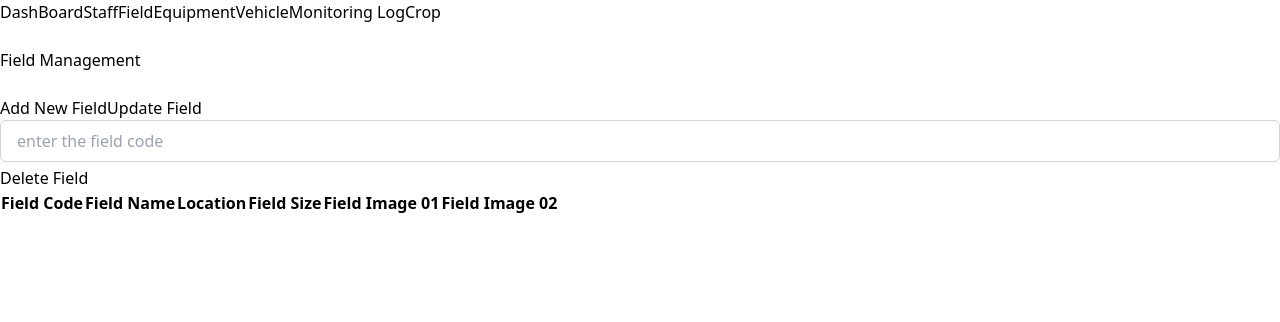
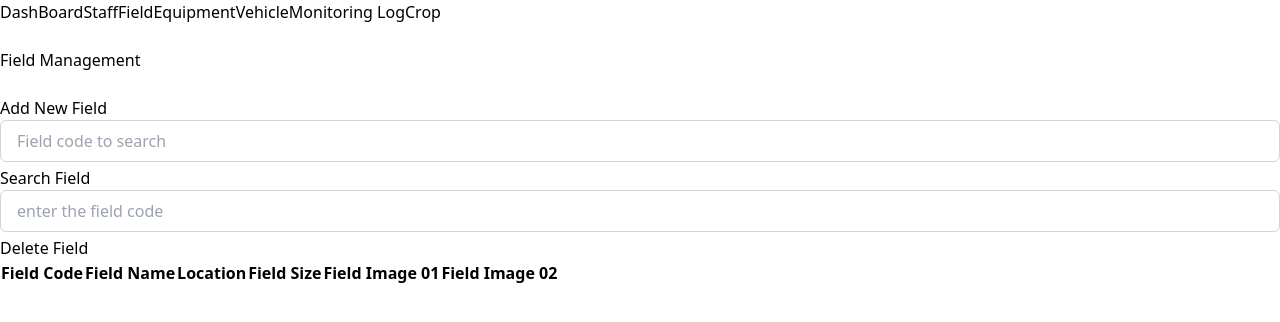
Before and after one commit to chulakasam/crop-management-frontEnd-React, a React (Vite) app: page /field in a window 1280 px wide. Shown: the top 322 px of the page. Built offline with nearby package versions, Linux system fonts and the light colour scheme.

Commit message:
field search and update done

```diff
--- a/src/pages/field.tsx
+++ b/src/pages/field.tsx
@@ -2,7 +2,7 @@ import {Link} from "react-router";
 import {useState} from "react";
 import {useDispatch, useSelector} from "react-redux";
 import * as React from "react";
-import {deleteField} from "../slice/FieldSlice.ts";
+import {deleteField, updateField} from "../slice/FieldSlice.ts";
 
 
 export function Field(){
@@ -10,6 +10,57 @@ export function Field(){
     const dispatch = useDispatch();
 
     const [deleteFieldCode, setDeleteFieldCode] = useState('');
+
+    const [searchFieldCode, setSearchFieldCode] = useState('');
+    const [foundField, setFoundField] = useState<any | null>(null);
+
+    const [newFieldName, setNewFieldName] = useState('');
+    const [newFieldLocation, setNewFieldLocation] = useState('');
+    const [newFieldSize, setNewFieldSize] = useState('');
+    const [newFieldImage_1, setNewFieldImage_1] = useState('');
+    const [newFieldImage_2, setNewFieldImage_2] = useState('');
+
+    function handleSearchField(event:React.FormEvent){
+        event.preventDefault();
+        const found = field.find((f: any) => f.fieldCode === searchFieldCode);
+        if (found) {
+            setFoundField(found);
+            setNewFieldName(found.fieldName);
+            setNewFieldLocation(found.location);
+            setNewFieldSize(found.fieldSize);
+            setNewFieldImage_1(found.fieldImg_01);
+            setNewFieldImage_2(found.fieldImg_02);
+
+
+        } else {
+            alert('field not found.');
+            setFoundField(null);
+        }
+    }
+
+
+    function handleUpdateField(event:React.FormEvent){
+        event.preventDefault();
+        if(foundField){
+            dispatch(updateField({fieldCode:foundField.fieldCode,newFieldName,newFieldLocation,newFieldSize,newFieldImage_1,newFieldImage_2}));
+            alert("field updated successfully.");
+            setNewFieldName('');
+            setNewFieldLocation('');
+            setNewFieldSize('');
+            setNewFieldImage_1('');
+            setNewFieldImage_2('');
+
+
+        }else{
+            alert("field not found.");
+            setFoundField(null);
+        }
+
+    }
+
+
+
+
 
     function handleDeleteField(event:React.FormEvent){
         event.preventDefault();
@@ -31,7 +82,42 @@ export function Field(){
                 </button>
             </Link>
             {/*TODO ----------------function update*/}
-            <button>Update Field</button>
+            <input type="text" placeholder="Field code to search" value={searchFieldCode}
+                   onChange={(e) => setSearchFieldCode(e.target.value)}
+                   className="w-60 h-10 px-4 py-2 border border-gray-300 rounded-lg shadow-sm focus:outline-none focus:ring-2 focus:ring-blue-500 focus:border-blue-500"/>
+
+            <button onClick={handleSearchField} className="bg-gray-200 text-gray-800 font-medium py-2 px-4 rounded hover:bg-gray-300 focus:outline-none focus:ring-2 focus:ring-gray-400">Search Field</button>
+
+
+            {foundField && (
+                <div>
+                    <h3>Update Field:</h3>
+                    <p>
+                        <strong>Current Field Name:</strong> {foundField.fieldName}
+                        <br/>
+                        <strong>Current Location:</strong> {foundField.location}
+                        <br/>
+                        <strong>Current Field Size:</strong> {foundField.fieldSize}
+                        <br/>
+                        <strong>Current Field Image 01:</strong> {foundField.fieldImg_01}
+                        <br/>
+                        <strong>Current Field Image 02:</strong> {foundField.fieldImg_02}
+                        <br/>
+                    </p>
+                    <input type="text"  value={newFieldName}
+                           onChange={(e) => setNewFieldName(e.target.value)}/>
+                    <input type="text"  value={newFieldLocation}
+                           onChange={(e) => setNewFieldLocation(e.target.value)}/>
+                    <input type="text"  value={newFieldSize}
+                           onChange={(e) => setNewFieldSize(e.target.value)}/>
+                    <input type="text"  value={newFieldImage_1}
+                           onChange={(e) => setNewFieldImage_1(e.target.value)}/>
+                    <input type="text"  value={newFieldImage_2}
+                           onChange={(e) => setNewFieldImage_2(e.target.value)}/>
+                    <button onClick={handleUpdateField}>Update Field</button>
+                </div>
+            )}
+
 
             {/*TODO ----------------function delete*/}
             <input type="text" placeholder="enter the field code" value={deleteFieldCode}
--- a/src/slice/FieldSlice.ts
+++ b/src/slice/FieldSlice.ts
@@ -11,8 +11,20 @@ const FieldSlice = createSlice({
         },
         deleteField:(state,action)=>{
             return state.filter((field)=>field.fieldCode !== action.payload);
+        },
+        updateField:(state,action)=>{
+            const {fieldCode,newFieldName,newFieldLocation,newFieldSize,newFieldImage_1,newFieldImage_2} = action.payload;
+            const field=state.find((field) => field.fieldCode === fieldCode);
+            if(field){
+                field.fieldName=newFieldName || field.fieldName;
+                field.location=newFieldLocation || field.location;
+                field.fieldSize=newFieldSize || field.fieldSize;
+                field.fieldImg_01=newFieldImage_1 || field.fieldImg_01;
+                field.fieldImg_02=newFieldImage_2 || field.fieldImg_02;
+
+            }
         }
     }
 })
 export default FieldSlice.reducer;
-export const {addNewField,deleteField} = FieldSlice.actions;
+export const {addNewField,deleteField,updateField} = FieldSlice.actions;
```
